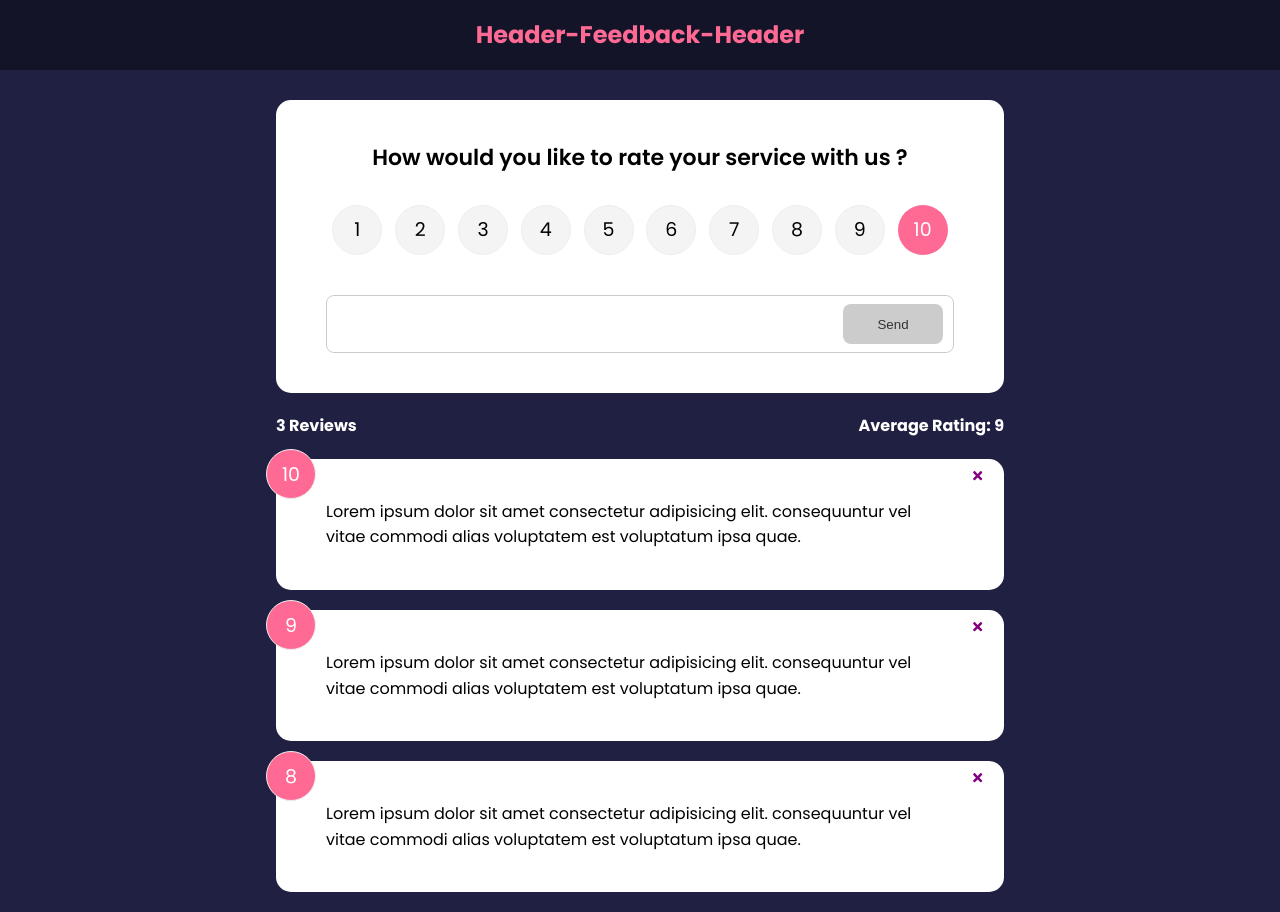
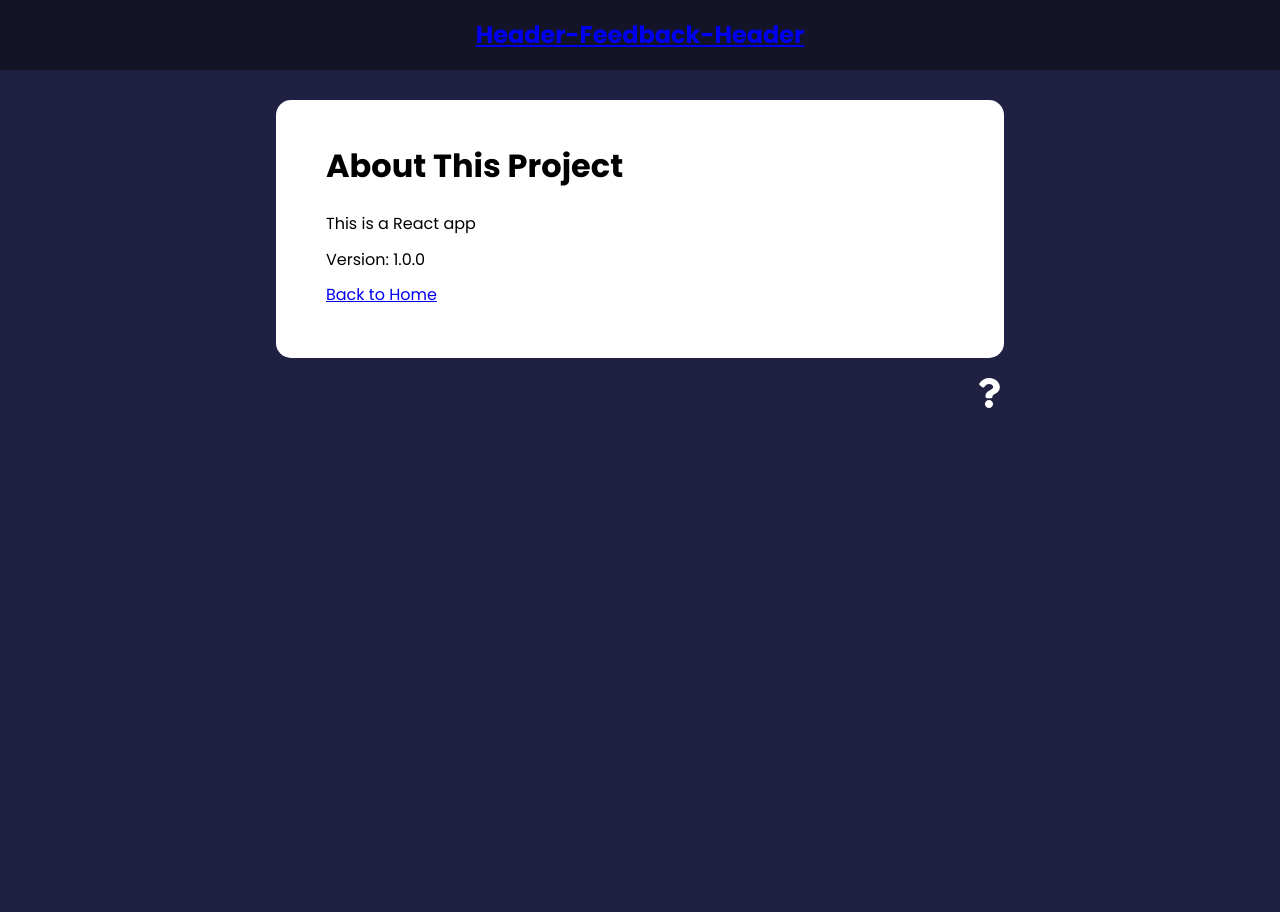
Before and after one commit to gradder7/feedback-react, a React (Create React App) app: page /about in a window 1280 px wide. After the commit the page ends 800 px from the top, so only its background shows below. Built offline with nearby package versions, Linux system fonts and the light colour scheme.

Commit message:
Routes Completed

```diff
--- a/package.json
+++ b/package.json
@@ -10,6 +10,7 @@
     "react": "^18.2.0",
     "react-dom": "^18.2.0",
     "react-icons": "^4.7.1",
+    "react-router-dom": "^6.8.0",
     "react-scripts": "5.0.1",
     "uuid": "^9.0.0",
     "web-vitals": "^2.1.4"
--- a/src/App.js
+++ b/src/App.js
@@ -1,13 +1,15 @@
 import { useState } from "react";
 // when ever we want to generate  uid we will call uuidv4 as a function to generate
-import { v4 as uuidv4} from "uuid";
+import { v4 as uuidv4 } from "uuid";
 import "./App.css";
 import FeedbackForm from "./Components/FeedbackForm";
 import FeedbackLists from "./Components/FeedbackLists";
 import FeedbackStats from "./Components/FeedbackStats";
 import Header from "./Components/Header";
 import FeedbackData from "./data/FeedbackData";
-
+import { BrowserRouter as Router, Routes, Route } from "react-router-dom";
+import About from "./pages/About";
+import AbouticonLink from "./Components/AbouticonLink";
 
 function App() {
   // feedback data is an array in data folder
@@ -16,34 +18,43 @@
   // we have to provide the id to our feedback items
   // npm install uuid
   //to generate a unique id for each of out feedback items
-  const addFeedback=(newFeedback)=>{
+  const addFeedback = (newFeedback) => {
     // add id to newFeedback
-    newFeedback.id=uuidv4();
+    newFeedback.id = uuidv4();
     console.log(newFeedback);
     //  state is mutable we cannot just push or delete from it we have to make a copy of it.
     //spread operator=> takes all the objects and put it in here array.
-    setFeedBack([newFeedback,...feedBack])
-  }
+    setFeedBack([newFeedback, ...feedBack]);
+  };
   const deleteFeedBack = (id) => {
     if (window.confirm("Are you sure you want to delete ?")) {
       // it will make  a new array
-      setFeedBack(
-        feedBack.filter((item) =>
-          item.id !== id
-        )
-      );
+      setFeedBack(feedBack.filter((item) => item.id !== id));
     }
   };
   return (
     <>
-      <Header text={"Header-Feedback"} />
-      <div className="container">
-      <FeedbackForm handleAdd={addFeedback}/>
-      <FeedbackStats feedback={feedBack}/>
-        <FeedbackLists feedback={feedBack}
-        // prop-Drilling(passing function as a prop to the child level where on click the function call will happen and it will call the function throughs the prop till it not executes )
-        handleDelete={deleteFeedBack} />
-      </div>
+      <Router>
+        <Header text={"Header-Feedback"} />
+        <div className="container">
+          <Routes>
+            <Route exact path="/" element={
+              <>
+              <FeedbackForm handleAdd={addFeedback} />
+              <FeedbackStats feedback={feedBack} />
+              <FeedbackLists
+                feedback={feedBack}
+                // prop-Drilling(passing function as a prop to the child level where on click the function call will happen and it will call the function throughs the prop till it not executes )
+                handleDelete={deleteFeedBack}
+              />
+              </>
+            }>
+            </Route>
+            <Route exact path="/about" element={<About />} />
+          </Routes>
+          <AbouticonLink/>
+        </div>
+      </Router>
     </>
   );
 }
--- /dev/null
+++ b/src/Components/AbouticonLink.jsx
@@ -0,0 +1,13 @@
+import React from "react";
+import { FaQuestion } from "react-icons/fa";
+import { Link } from "react-router-dom";
+
+export default function AbouticonLink() {
+  return (
+    <div className="about-link">
+      <Link to="/about">
+        <FaQuestion size={30} />
+      </Link>
+    </div>
+  );
+}
--- a/src/Components/Header.jsx
+++ b/src/Components/Header.jsx
@@ -1,5 +1,6 @@
 import React from "react";
 import PropTypes from "prop-types";
+import { Link } from "react-router-dom";
 
 export default function Header(props) {
   // we can also take style in varailbles
@@ -12,7 +13,9 @@
   return (
     <header style={headerStyle}>
       <div className="container">
-        <h2>{props.text}-Header</h2>
+        <h2>
+          <Link to="/" style={{textStyle:'none'}}>{props.text}-Header</Link>
+        </h2>
       </div>
     </header>
   );
--- /dev/null
+++ b/src/pages/About.jsx
@@ -0,0 +1,18 @@
+import React from "react";
+import Card from "../Components/shared/Card";
+import { Link } from "react-router-dom";
+
+export default function About() {
+  return (
+    <Card>
+      <div className="about">
+        <h1>About This Project</h1>
+        <p>This is a React app</p>
+        <p> Version: 1.0.0</p>
+        <p>
+          <Link to="/">Back to Home</Link>
+        </p>
+      </div>
+    </Card>
+  );
+}
```
Also changed, not shown: 1 other file (tests, documents, lock files or other folders).
